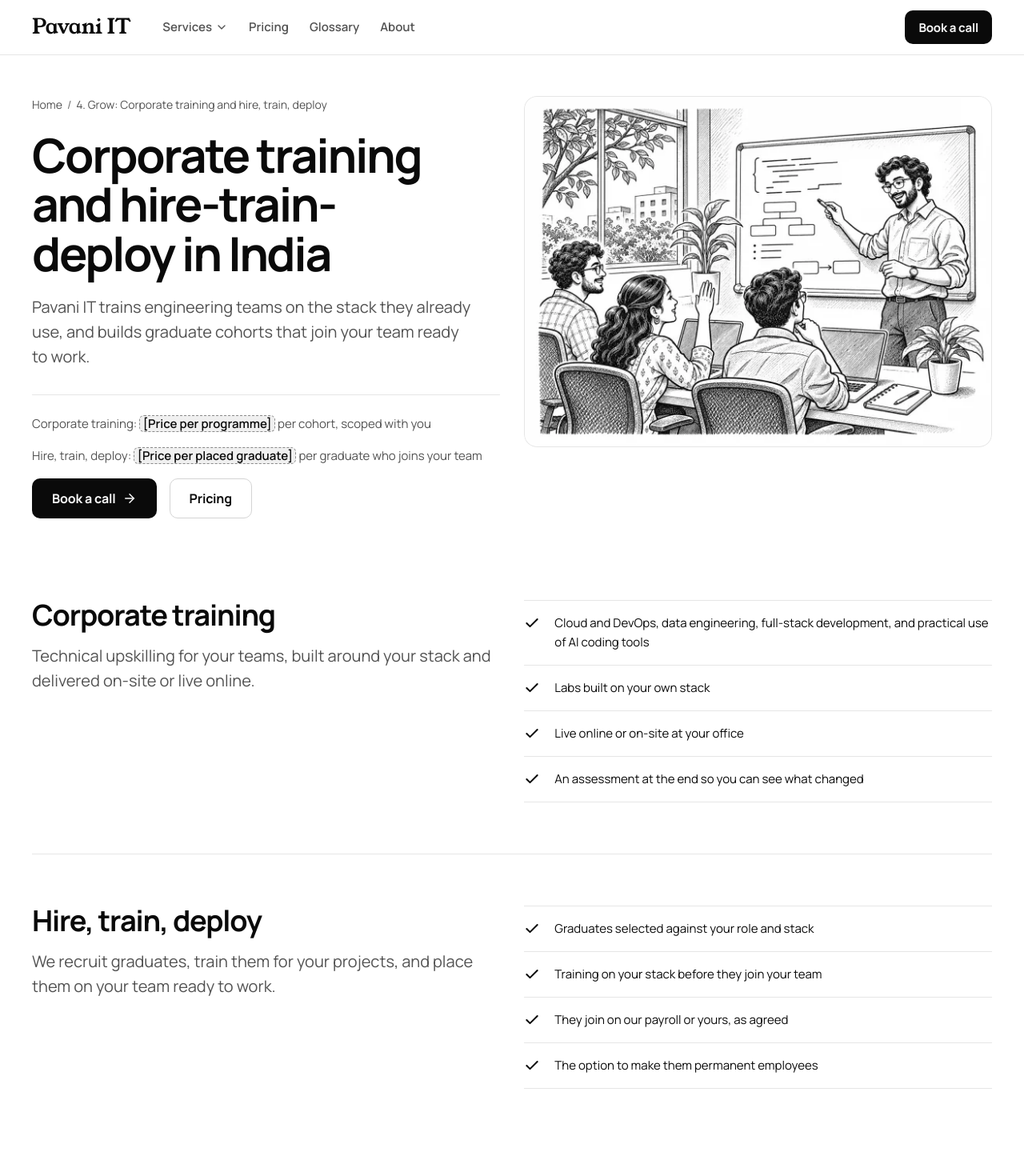
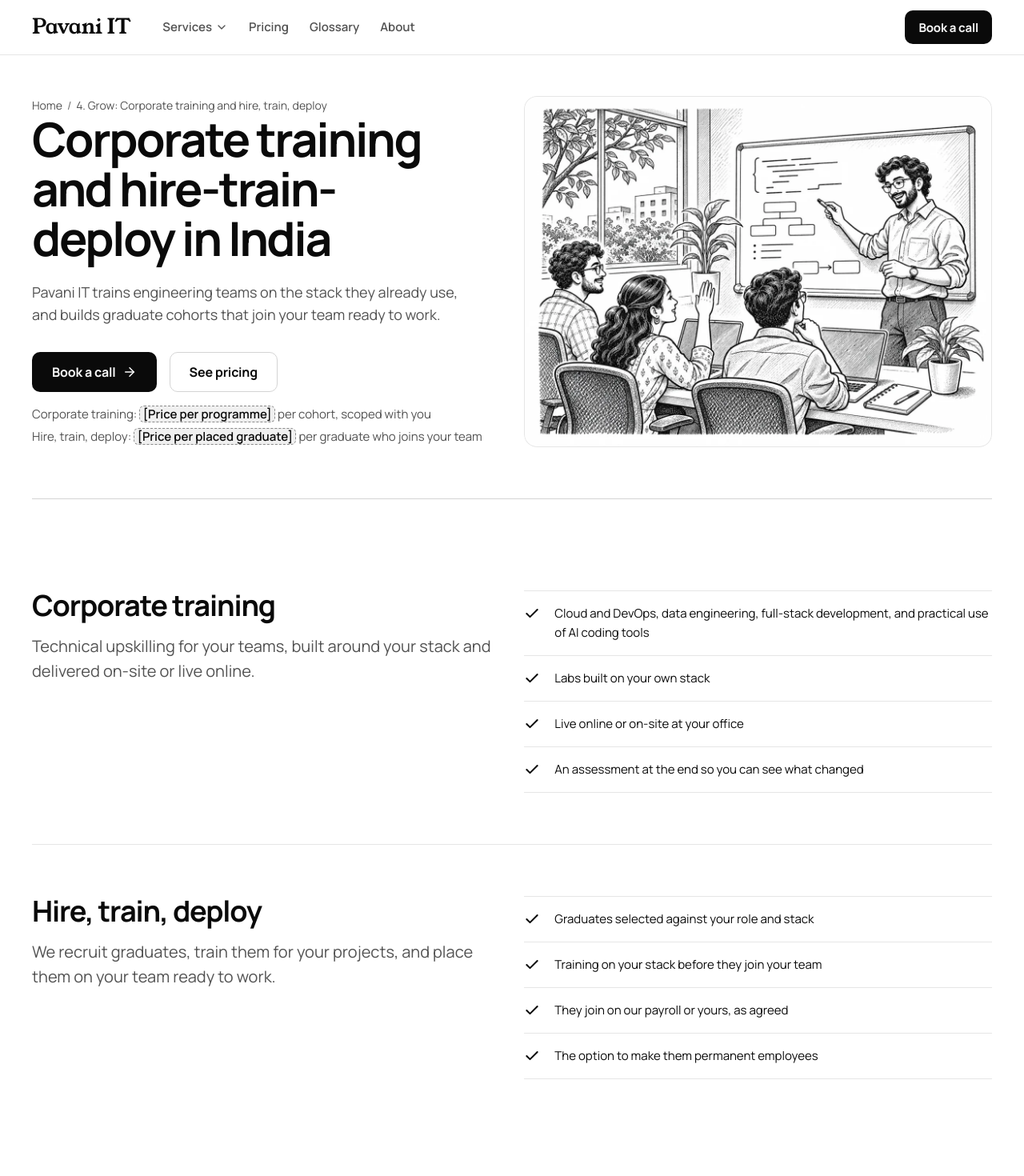
Before and after one commit to Varunsai2000/pavaniit-com, a Next.js app: page /corporate-training-india in a window 1280 px wide. Shown: the top 1470 px of the page at 80% size. Built offline with nearby package versions, Linux system fonts and the light colour scheme.

Commit message:
Stage pages: home-style hero, white ruled content, one grey hand-off band

```diff
--- a/src/app/corporate-training-india/page.tsx
+++ b/src/app/corporate-training-india/page.tsx
@@ -20,7 +20,7 @@ const tracks = [
 export default function Page() {
   return (
     <StagePage stage={stage}>
-      <section className="section on-mist" aria-labelledby="tracks-title">
+      <section className="section ruled" aria-labelledby="tracks-title">
         <div className="wrap depth">
           <div className="section-head">
             <h2 className="h2" id="tracks-title">Training that matches what you hire for</h2>
--- a/src/app/employer-of-record-india/page.tsx
+++ b/src/app/employer-of-record-india/page.tsx
@@ -15,7 +15,7 @@ export const metadata: Metadata = {
 export default function Page() {
   return (
     <StagePage stage={stage}>
-      <section className="section on-mist" aria-labelledby="duties-title">
+      <section className="section ruled" aria-labelledby="duties-title">
         <div className="wrap depth">
           <div className="section-head">
             <h2 className="h2" id="duties-title">Who does what</h2>
@@ -27,7 +27,7 @@ export default function Page() {
         </div>
       </section>
 
-      <section className="section" id="eor-vs-entity" aria-labelledby="compare-title">
+      <section className="section ruled" id="eor-vs-entity" aria-labelledby="compare-title">
         <div className="wrap">
           <div className="section-head">
             <h2 className="h2" id="compare-title">Employer of Record, your own entity, or contractors?</h2>
--- a/src/app/globals.css
+++ b/src/app/globals.css
@@ -179,6 +179,8 @@ table { font-variant-numeric: tabular-nums; }
 .hero-copy .lead { margin-top: var(--space-6); font-size: var(--text-lg); text-wrap: balance; }
 .hero-copy .hero-actions { margin-top: var(--space-8); }
 .hero-copy .hero-price { margin-top: var(--space-4); }
+.hero-copy .hero-price + .hero-price { margin-top: var(--space-1); }
+.hero-copy .crumbs + .h1 { margin-top: var(--space-5); max-width: var(--measure-heading); }
 .hero-price { font-size: var(--text-md); color: var(--color-ink-2); }
 .hero-price strong { color: var(--color-ink); }
 .hero-actions { display: flex; flex-wrap: wrap; align-items: center; gap: var(--space-3) var(--space-4); }
@@ -186,11 +188,6 @@ table { font-variant-numeric: tabular-nums; }
 .hero-art { object-position: 50% 50%; }
 .hero-visual .float-time { left: var(--space-4); right: auto; top: auto; bottom: var(--space-4); width: min(var(--size-float-w-lg), calc(100% - var(--space-8))); }
 
-/* Hero copy on stage pages: an intro group on top (aligned to the art's top),
-   an action group at the bottom behind a hairline (aligned to the art's bottom). */
-.page-hero-copy { display: flex; flex-direction: column; justify-content: space-between; gap: var(--hero-group-gap); }
-.hero-intro { display: grid; gap: var(--space-3); }
-.page-hero-meta { padding-top: var(--space-6); border-top: var(--border-hairline) solid var(--color-line); }
 
 /* Floating product UI over the illustration */
 .float { position: absolute; z-index: var(--z-float); border-radius: var(--radius-control); background: var(--color-bg); color: var(--color-ink); box-shadow: var(--shadow-float); padding: var(--space-4) var(--space-4); font-size: var(--text-sm); }
@@ -302,10 +299,8 @@ table { font-variant-numeric: tabular-nums; }
 /* ---------- Monthly cycle ---------- */
 
 /* Sections separated by a rule aligned to the content, instead of grey bands. */
-.ruled { padding-top: 0; }
-.ruled > .wrap::before { content: ""; display: block; grid-column: 1 / -1; height: var(--border-hairline); background: var(--color-line-strong); margin-bottom: var(--section-y); }
-/* In a grid wrap (FAQ) the row gap adds to the rule's spacing, so take it off the margin. */
-.ruled > .faq-layout::before { margin-bottom: calc(var(--section-y) - var(--space-8)); }
+.ruled > .wrap { position: relative; }
+.ruled > .wrap::before { content: ""; position: absolute; top: calc(var(--section-y) * -1); left: var(--gutter); right: var(--gutter); height: var(--border-hairline); background: var(--color-line-strong); }
 
 /* The one dark band on the page: the monthly cycle. */
 .on-ink { background: var(--color-ink); color: var(--color-on-inverse); }
@@ -485,14 +480,8 @@ table { font-variant-numeric: tabular-nums; }
 .crumbs li + li::before { content: "/"; margin-right: var(--space-1-5); color: var(--color-ink-3); }
 
 .page-hero { padding-block: clamp(var(--space-8), 4vw, var(--space-14)) clamp(var(--space-10), 5vw, var(--space-20)); }
-.page-hero-grid { display: grid; grid-template-columns: var(--grid-half); gap: var(--space-8) var(--grid-gap); align-items: stretch; }
-.page-hero-art { align-self: start; }
-.page-hero-grid .h1 { margin-top: var(--space-2); max-width: var(--measure-heading); }
-.page-hero-grid .lead { margin-top: var(--space-2); }
-.page-hero-meta { display: grid; gap: var(--space-4); }
 .page-hero-plain .h1 { margin-top: var(--space-5); max-width: var(--measure-title); }
 .page-hero-plain .lead { margin-top: var(--space-5); }
-@media (max-width: 900px) { .page-hero-grid { grid-template-columns: minmax(0, 1fr); } }
 
 .service-block { display: grid; grid-template-columns: var(--grid-half); gap: var(--space-6) var(--grid-gap); padding-block: clamp(var(--space-10), 5vw, var(--space-16)); border-top: var(--border-hairline) solid var(--color-line); }
 .service-block:first-child { border-top: 0; padding-top: 0; }
--- a/src/app/payroll-compliance-india/page.tsx
+++ b/src/app/payroll-compliance-india/page.tsx
@@ -15,7 +15,7 @@ export const metadata: Metadata = {
 export default function Page() {
   return (
     <StagePage stage={stage}>
-      <section className="section on-mist" aria-labelledby="calendar-title">
+      <section className="section ruled" aria-labelledby="calendar-title">
         <div className="wrap cycle">
           <div className="cycle-copy">
             <div className="section-head">
--- a/src/app/recruitment-staffing-india/page.tsx
+++ b/src/app/recruitment-staffing-india/page.tsx
@@ -21,7 +21,7 @@ const steps = [
 export default function Page() {
   return (
     <StagePage stage={stage}>
-      <section className="section on-mist" aria-labelledby="how-title">
+      <section className="section ruled" aria-labelledby="how-title">
         <div className="wrap">
           <div className="section-head">
             <h2 className="h2" id="how-title">How a hire runs</h2>
--- a/src/app/tokens.css
+++ b/src/app/tokens.css
@@ -118,7 +118,6 @@
   --section-y-page-top: clamp(40px, 5vw, 72px);  /* top of pages without a hero: contact, privacy */
   --section-y-after-hero: clamp(24px, 3vw, 48px); /* section that follows a page hero */
   --header-h: 68px;
-  --hero-group-gap: var(--space-8);   /* between the intro and the action group in a hero */
 
   /* ---- Grid: one 12-column grid under every section ----
      Two equal halves with --grid-gap turn exactly at column 7, and 3 or 4
--- a/src/components/StagePage.tsx
+++ b/src/components/StagePage.tsx
@@ -23,38 +23,35 @@ export default function StagePage({ stage, children }: { stage: Stage; children?
       ))}
       <JsonLd data={faqSchema(stage.faq)} />
 
+      {/* Same hero as the home page: copy on the left, the stage's picture on the right. */}
       <section className="page-hero">
-        <div className="wrap page-hero-grid">
-          <div className="page-hero-copy">
-            <div className="hero-intro">
+        <div className="wrap hero-split">
+          <div className="hero-copy">
             <Crumbs items={[{ name: "Home", href: "/" }, { name: `${stage.number}. ${stage.label}: ${servicesLine(stage)}` }]} />
             <h1 className="h1">{stage.title}</h1>
             <p className="lead">{stage.lead}</p>
-            </div>
-            <div className="page-hero-meta">
-              {stagePrices.map((p) => (
-                <p className="hero-price" key={p.id}>
-                  {p.service}: <strong><V>{p.amount}</V></strong>{p.amountLocal && ` (${p.amountLocal})`} {p.unit}
-                </p>
-              ))}
             <div className="hero-actions">
               <Link prefetch={false} className="btn btn-primary" href={`/contact/?need=${stage.id}`}>
                 Book a call
                 <ArrowRight aria-hidden="true" />
               </Link>
               <Link prefetch={false} className="btn btn-secondary" href="/pricing/">
-                  Pricing
+                See pricing
               </Link>
             </div>
+            {stagePrices.map((p) => (
+              <p className="hero-price" key={p.id}>
+                {p.service}: <strong><V>{p.amount}</V></strong>{p.amountLocal && ` (${p.amountLocal})`} {p.unit}
+              </p>
+            ))}
           </div>
-          </div>
-          <div className="page-hero-art frame">
-            <Art name={stage.id} priority sizes="(max-width: 900px) 100vw, 45vw" />
+          <div className="hero-visual frame frame-fill">
+            <Art name={stage.id} priority sizes="(max-width: 960px) 100vw, 50vw" />
           </div>
         </div>
       </section>
 
-      <section className="section section-after-hero" aria-label={`${stage.label} services`}>
+      <section className="section ruled" aria-label={`${stage.label} services`}>
         <div className="wrap">
           {stage.services.map((service) => (
             <div className="service-block" id={service.id} key={service.id}>
```
Also changed, not shown: 2 other files (tests, documents, lock files or other folders). Lines whose indentation alone changed are shown as unchanged.
